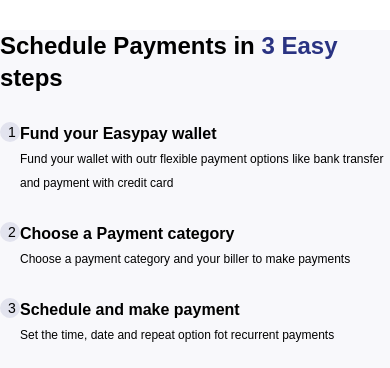
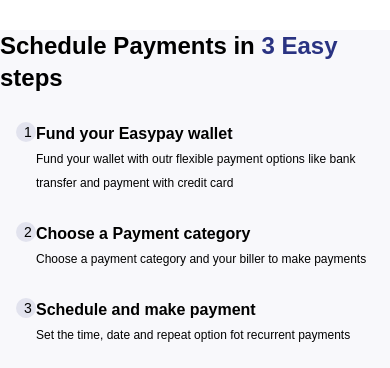
Before and after one commit to Ebiperre/easypay, a React (Create React App) app: page / in a window 390 px wide. Shown: the part 3240-3608 px from the top of the page. Built offline with nearby package versions, Linux system fonts and the light colour scheme; a web font is replaced by a local one.

Commit message:
Feat: Updated style on id for items to be centralized

```diff
--- a/src/pages/Home/components/Schedule.jsx
+++ b/src/pages/Home/components/Schedule.jsx
@@ -31,7 +31,7 @@
                 </div>
                 {items.map((items) => (
                 <div className="flex sm:gap-4">
-                    <span className="p-2 bg-grey rounded-full sm:w-8 sm:h-8 w-5 h-5 text-sm sm:text-xl items-center flex sm:justify-center">{items.id}</span>
+                    <span className="p-2 bg-grey rounded-full sm:w-8 sm:h-8 w-5 h-5 text-sm sm:text-xl items-center flex sm:justify-center ml-4 sm:ml-0">{items.id}</span>
                     <div>
                     <p className="sm:text-2xl text-base font-semibold">{items.title}</p>
                     <span className="sm:text-xl text-xs font-normal">{items.info}</span>
```
